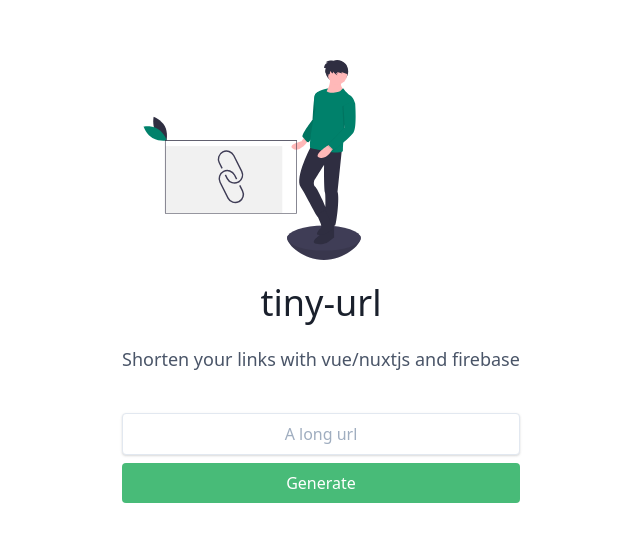
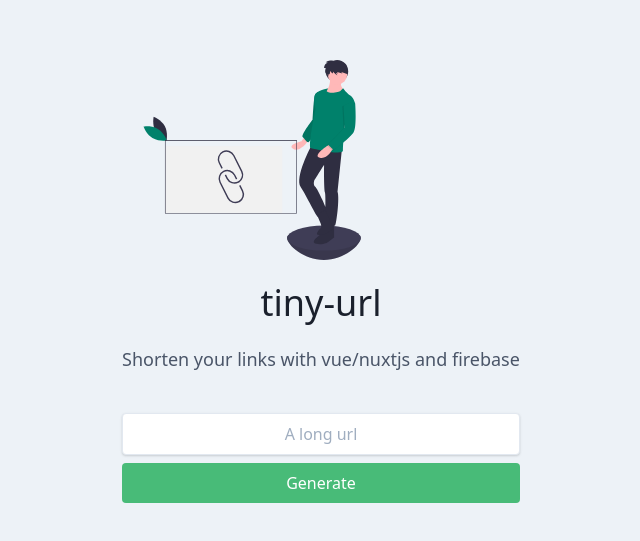
Before and after one commit to anilsonlopes-zz/tiny-url, a Nuxt app: page / in a window 1280 px wide. Shown: the part 119-660 px from the top of the page, without its empty margins (319-959 px from the left). Built offline with nearby package versions, Linux system fonts and the light colour scheme; no server answers.

Commit message:
:lipstick: Change background

```diff
--- a/pages/index.vue
+++ b/pages/index.vue
@@ -1,5 +1,7 @@
 <template>
-  <div class="mx-auto min-h-screen px-4 flex justify-center items-center">
+  <div
+    class="mx-auto min-h-screen px-4 flex justify-center items-center bg-gray-200"
+  >
     <div>
       <logo />
       <h1 class="text-center my-4 text-4xl text-gray-900">
```
